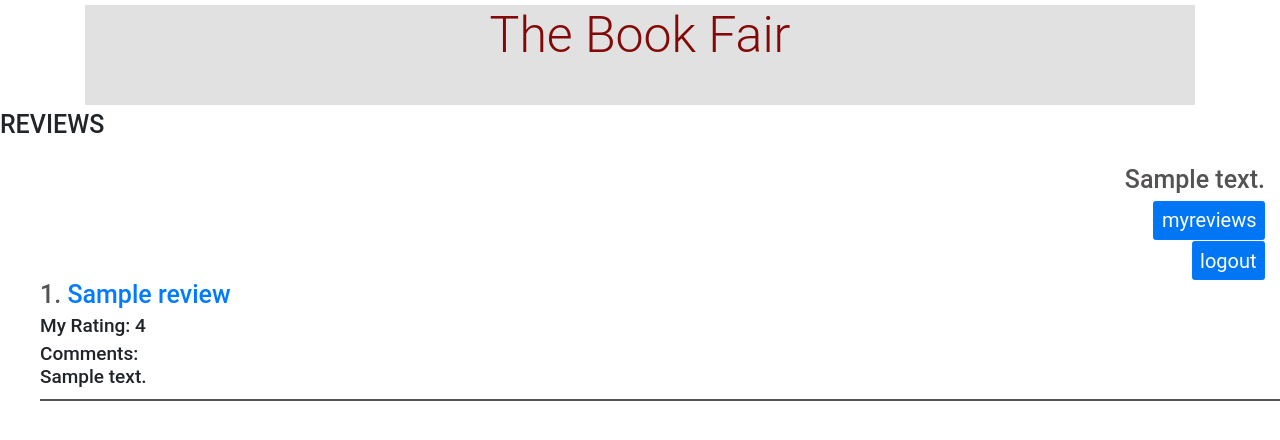
After one commit to saarikabhasi/CS50-project1, a Flask app: template templates/myreviews.html in a window 1280 px wide. The commit adds this page. Shown: the top 440 px of the page. Run offline with Flask 2, Linux system fonts and the light colour scheme; the template is opened without the code that fills it: most values are stand-ins (such as "Sample title", 1, 10 or a date in 2020); some libraries are stand-ins or nearby versions.

Commit message:
added myreviews.html file and other UI changes

```diff
--- a/templates/book.html
+++ b/templates/book.html
@@ -16,8 +16,12 @@
 </div>
 <div class = "container"   >
     <div class="row">
-        <div class="col-md-12" id="useraccount">
+        <div class="col-md-12" id="useraccount" >
             <h2 >{{account_details}}</h2>
+            <div class="detail">
+                <form action="{{url_for('myreviews')}}">
+                    <button class = "btn btn-primary">myreviews</button>
+                </form>
             <form action="{{url_for('logout')}}">
                 <button class = "btn btn-primary">logout</button>
             </form>
--- /dev/null
+++ b/templates/myreviews.html
@@ -0,0 +1,53 @@
+{% extends "layout.html" %}
+{% block heading %}
+<!--
+The Book Fair  -->
+
+{% endblock %}
+
+{% block body %}
+<div class="container" id="logo">
+    <div class= "row">
+        <div class="col-md-12">
+            <h1>The Book Fair </h1>
+        </div>
+    </div>
+</div>
+
+<div class="myreview" id="eachbooks">
+    <h1> REVIEWS</h1>
+    <div class ="col-lg-12" id="useraccount">
+
+        <h2 >{{account_details}}</h2>
+        <div id="details">
+
+            <form action="{{url_for('myreviews')}}">
+                <button class = "btn btn-primary">myreviews</button>
+            </form>
+
+            <form action="{{url_for('logout')}}">
+                <button class = "btn btn-primary">logout</button>
+            </form>
+        </div>
+</div>
+    {% for review in reviews %}
+    <ol>
+        <dl>
+            <dt>
+                <h2>{{loop.index }}.
+                <a href="{{url_for('books',b= review.title,booksearchby='title') }}">
+                   {{review.title}}</h2></a>
+
+
+                <h3 class= "ratings"> My Rating: {{review.rating}}</h3>
+            </dt>
+            <dd>
+                <h3> Comments: <br><span>{{review.contents}}</span></h3>
+            </dd>
+            <hr class="hr_divide_separator">
+        </dl>
+    </ol>
+    {%endfor%}
+
+</div>
+{%endblock%}
```
Also changed, not shown: templates/index.html (+13 -3 lines).
